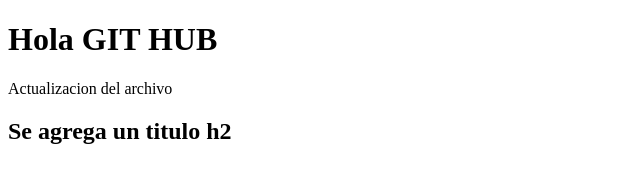
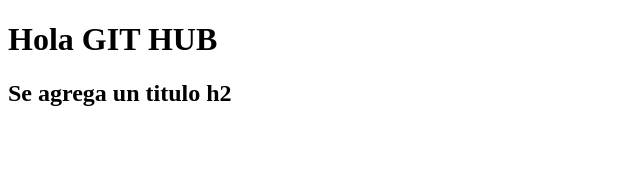
Before and after one commit to Isr43l/Hello-world, a plain HTML site: page index.html in a window 1280 px wide. Shown: the whole page, without its empty margins (0-640 px from the left). Drawn offline with Linux system fonts and the light colour scheme.

Commit message:
se quita otra linea

```diff
--- a/index.html
+++ b/index.html
@@ -6,7 +6,6 @@
 <body>
 	<h1>Hola GIT HUB</h1>
 
-	<p>Actualizacion del archivo</p>
     <h2>Se agrega un titulo h2 </h2>
 
 </body>
```
